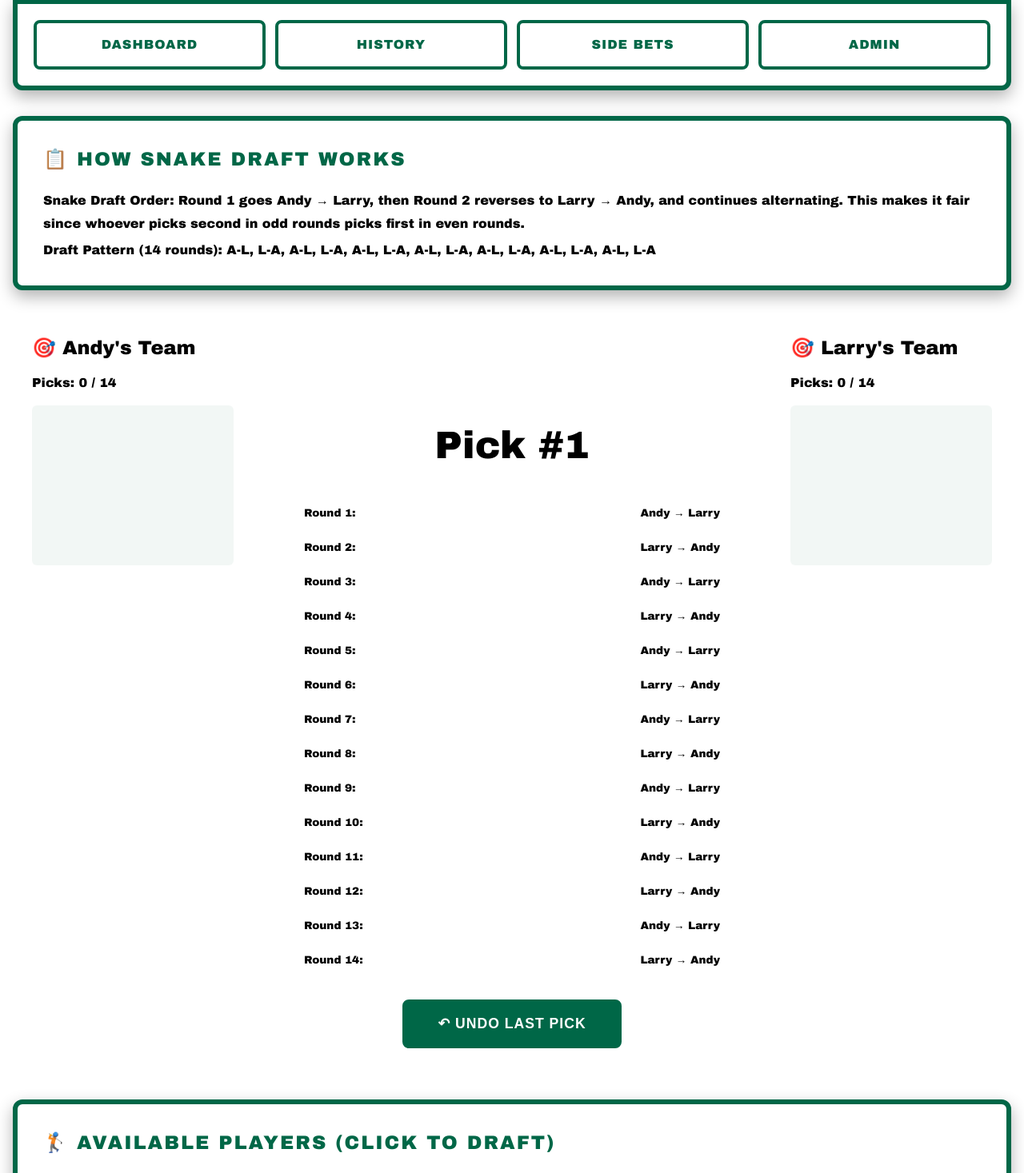
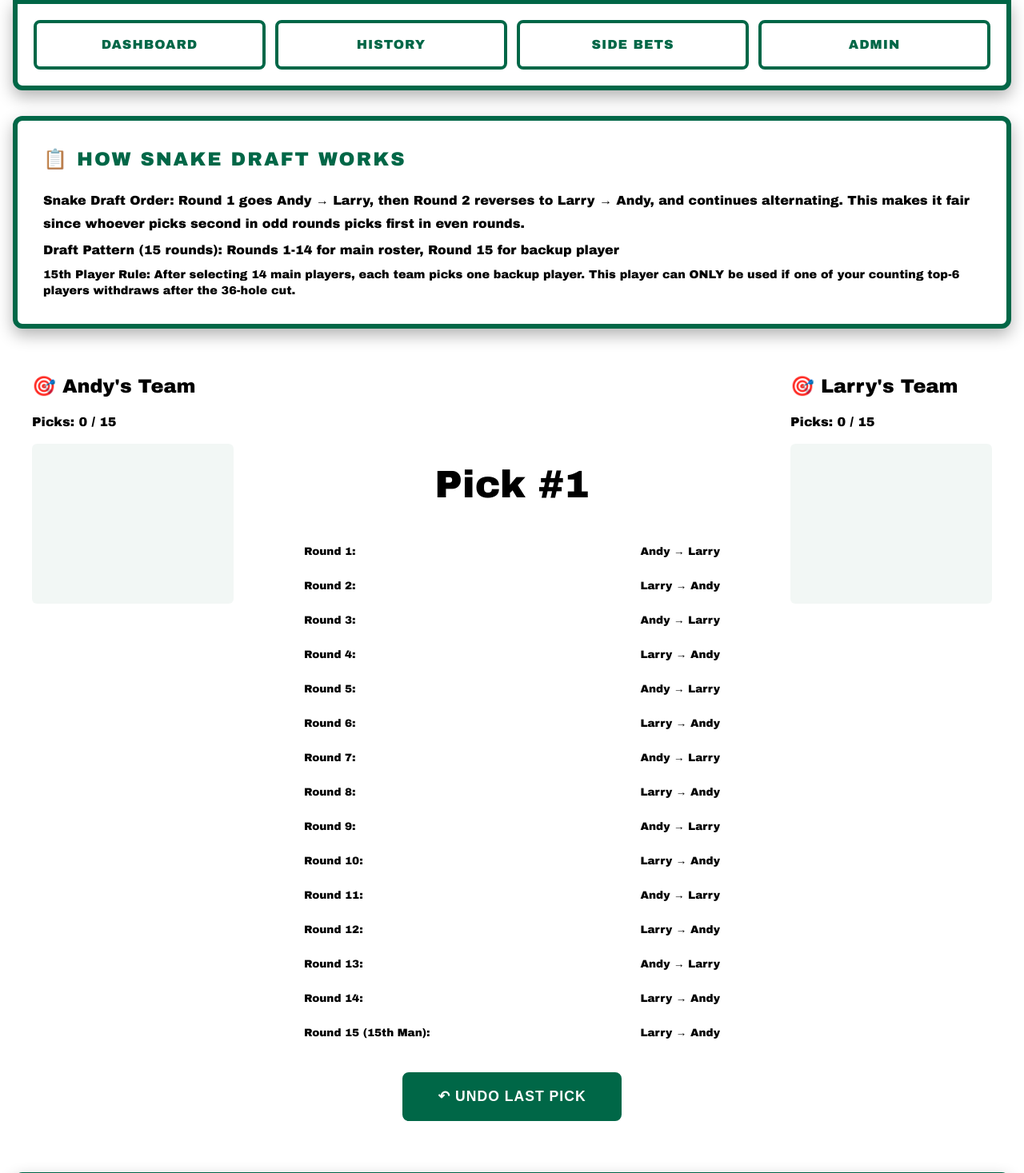
Before and after one commit to soverylarry/golf-betting-app, a Flask app: page /draft in a window 1280 px wide. Shown: the part 366-1833 px from the top of the page at 80% size. Run offline with Flask 3, Linux system fonts and the light colour scheme.

Commit message:
Update draft.html
adding 15th man

```diff
--- a/templates/draft.html
+++ b/templates/draft.html
@@ -156,7 +156,11 @@
                 and continues alternating. This makes it fair since whoever picks second in odd rounds picks first in even rounds.
             </p>
             <p style="color: var(--gold); margin-top: 0.5rem;">
-                <strong>Draft Pattern (14 rounds):</strong> A-L, L-A, A-L, L-A, A-L, L-A, A-L, L-A, A-L, L-A, A-L, L-A, A-L, L-A
+                <strong>Draft Pattern (15 rounds):</strong> Rounds 1-14 for main roster, Round 15 for backup player
+            </p>
+            <p style="color: var(--text-muted); margin-top: 0.5rem; font-size: 0.9rem;">
+                <strong>15th Player Rule:</strong> After selecting 14 main players, each team picks one backup player.
+                This player can ONLY be used if one of your counting top-6 players withdraws after the 36-hole cut.
             </p>
         </div>
 
@@ -165,7 +169,7 @@
             <div class="draft-board">
                 <h2 style="color: var(--primary-red);">🎯 Andy's Team</h2>
                 <p style="color: var(--text-muted); margin-bottom: 1rem;">
-                    Picks: <strong id="andyPickCount">0</strong> / 14
+                    Picks: <strong id="andyPickCount">0</strong> / 15
                 </p>
                 <ul class="drafted-list" id="andyDrafted"></ul>
             </div>
@@ -235,6 +239,10 @@
                         <span>Round 14:</span>
                         <span>Larry → Andy</span>
                     </div>
+                    <div class="round-viz" style="background: var(--gold); color: var(--dark-bg); font-weight: bold;">
+                        <span>Round 15 (15th Man):</span>
+                        <span>Larry → Andy</span>
+                    </div>
                 </div>
                 <button id="undoBtn" class="btn-secondary" style="margin-top: 1rem;" disabled>
                     ↶ Undo Last Pick
@@ -245,7 +253,7 @@
             <div class="draft-board">
                 <h2 style="color: var(--primary-blue);">🎯 Larry's Team</h2>
                 <p style="color: var(--text-muted); margin-bottom: 1rem;">
-                    Picks: <strong id="larryPickCount">0</strong> / 14
+                    Picks: <strong id="larryPickCount">0</strong> / 15
                 </p>
                 <ul class="drafted-list" id="larryDrafted"></ul>
             </div>
@@ -281,10 +289,10 @@
 
     <script>
         const draftState = {
-            picks: [], // Array of {team: 'larry'|'andy', player: 'name'}
+            picks: [], // Array of {team: 'larry'|'andy', player: 'name', is15th: boolean}
             currentPick: 1,
-            maxPicks: 28, // 14 per team
-            // ANDY PICKS FIRST - 14 round snake draft
+            maxPicks: 30, // 15 per team (14 main + 1 backup)
+            // ANDY PICKS FIRST - 14 round snake draft + 1 round for 15th player
             snakeOrder: [
                 'andy', 'larry',   // Round 1: Andy → Larry
                 'larry', 'andy',   // Round 2: Larry → Andy (snake!)
@@ -299,7 +307,8 @@
                 'andy', 'larry',   // Round 11: Andy → Larry
                 'larry', 'andy',   // Round 12: Larry → Andy (snake!)
                 'andy', 'larry',   // Round 13: Andy → Larry
-                'larry', 'andy'    // Round 14: Larry → Andy (snake!)
+                'larry', 'andy',   // Round 14: Larry → Andy (snake!)
+                'larry', 'andy'    // Round 15 (15th Man): Larry → Andy
             ]
         };
 
@@ -361,9 +370,16 @@
             const listEl = team === 'larry' ? elements.larryDrafted : elements.andyDrafted;
             const li = document.createElement('li');
             li.className = 'drafted-item';
+
+            // Mark the 15th player (pick 29 or 30) with special badge
+            const is15thPlayer = pickNum === 29 || pickNum === 30;
+            const badge = is15thPlayer ?
+                `<span class="pick-number" style="background: var(--gold); color: var(--dark-bg);">15th</span>` :
+                `<span class="pick-number">#${pickNum}</span>`;
+
             li.innerHTML = `
-                <span>${playerName}</span>
-                <span class="pick-number">#${pickNum}</span>
+                <span>${playerName}${is15thPlayer ? ' 🔄' : ''}</span>
+                ${badge}
             `;
             listEl.appendChild(li);
         }
```
